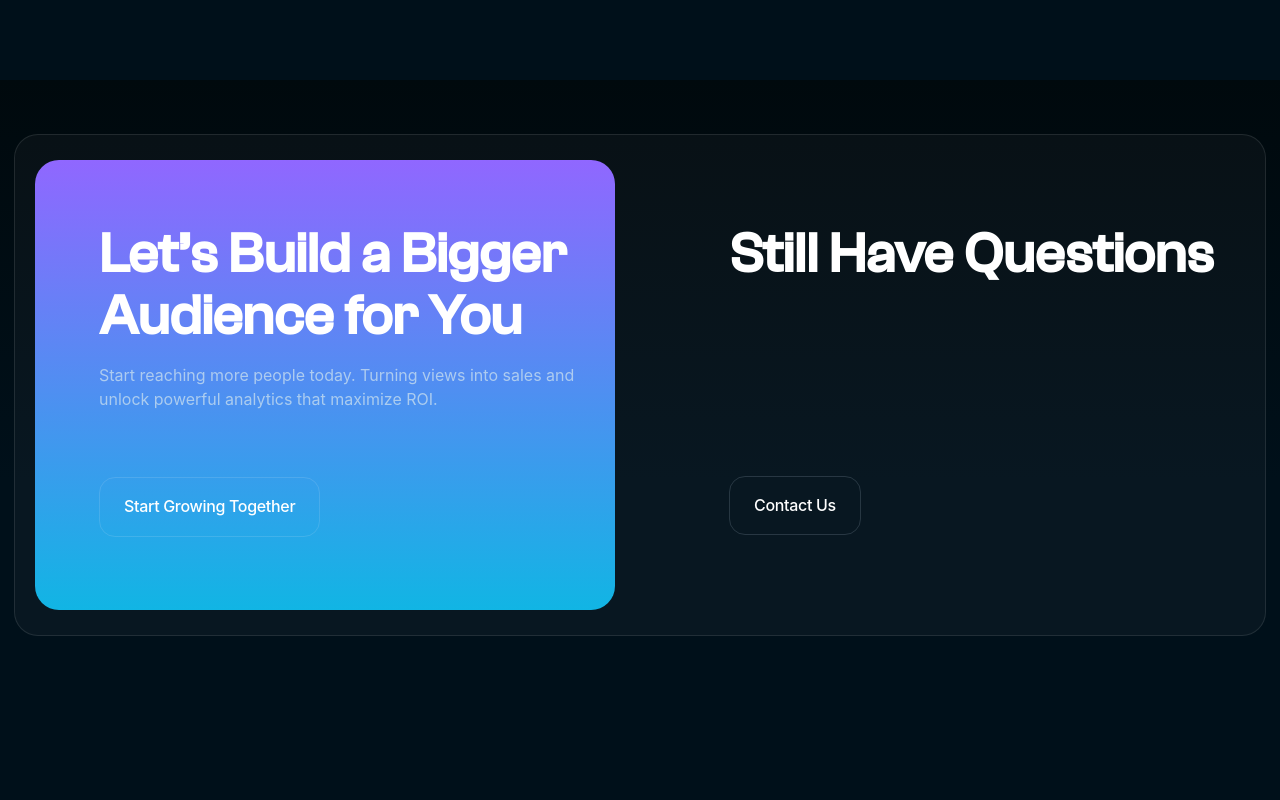
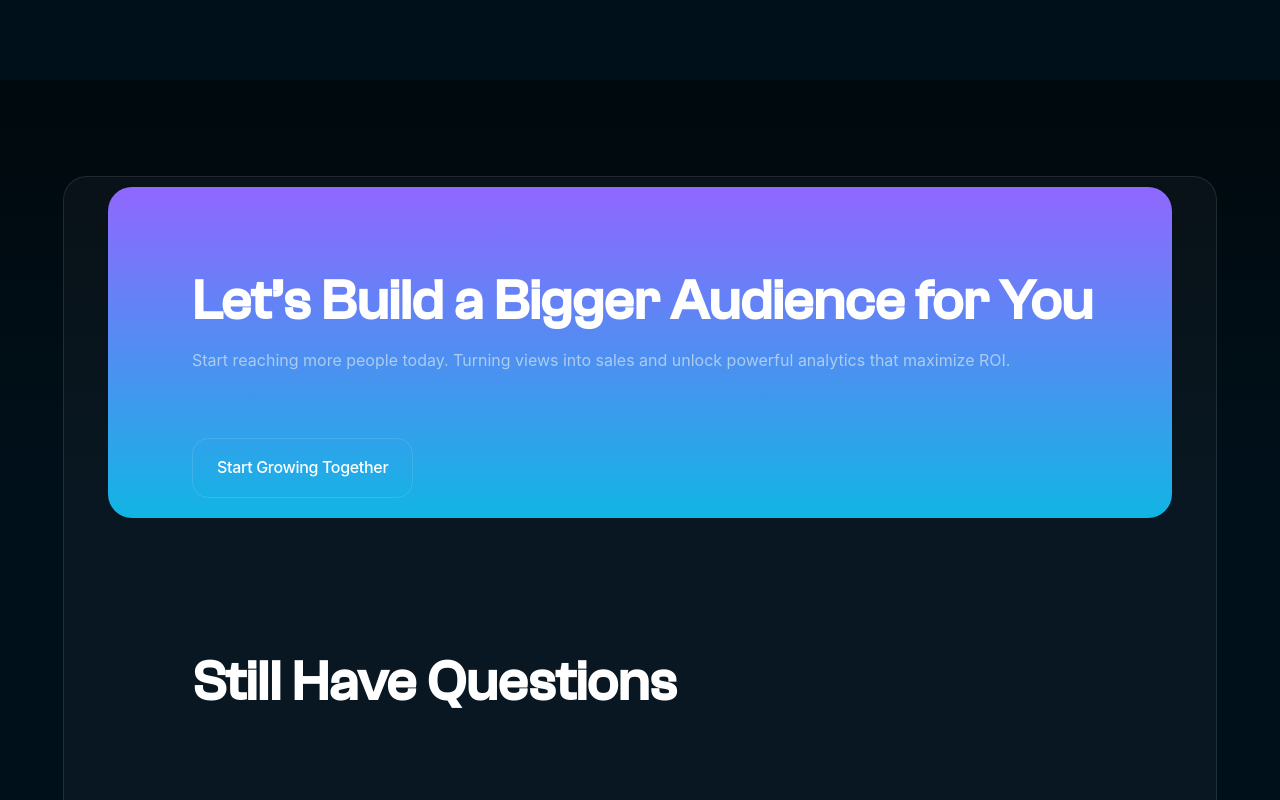
Before and after one commit to WillCBurroughs/sellrly, a React (Create React App) app: page / in a window 1280 px wide. Shown: the part 3920-4720 px from the top of the page. Built offline with nearby package versions, Linux system fonts and the light colour scheme; a web font is replaced by a local one.

Commit message:
adding new last div section

```diff
--- a/src/components/molecules/MobileBottomSection.js
+++ b/src/components/molecules/MobileBottomSection.js
@@ -24,10 +24,10 @@ export default function MobileBottomSection(props) {
         </div>
     </div>
         <div className='PreFooterDesktop' id = {props.prefooterid}>
-        <div className='PreFooterDesktopBackground'>
+        <div className='PreFooterDesktopBackground' id = {props.prefooterdesktop}>
 
               <div
-                className={`preFooterBigDivDesktop ${active === "top" ? "active" : "inactive"}`}
+                className={`preFooterBigDivDesktop ${active === "top" ? "active" : "inactive"} ${props.newclassbigdiv}`}
                 onMouseEnter={() => setActive("top")}
               >
                 <h2 className='bigdesktopheader'>
@@ -40,7 +40,7 @@ export default function MobileBottomSection(props) {
               </div>
 
               <div
-               className={`preFooterBigDivDesktop ${active === "bottom" ? "active" : "inactive"}`}
+               className={`preFooterBigDivDesktop ${active === "bottom" ? "active" : "inactive"} ${props.newclassbigdiv}`}
                onMouseEnter={() => setActive("bottom")} >
                 <h2 className='bigdesktopheader'>
                   Still Have Questions
--- a/src/components/templates/HomePageMobile.js
+++ b/src/components/templates/HomePageMobile.js
@@ -11,7 +11,7 @@ function HomePageMobile(props) {
         <HomeAboveFoldMobileMobile/>
         <VideoMobileHome/>
         <BenefitsMobile/>
-        <MobileBottomSection prefooterid = "holdingCorrect"/>
+        <MobileBottomSection prefooterid = "holdingCorrect" prefooterdesktop = "adjustMobile" newclassbigdiv = "newclassbigdiv" />
     </>
   );
 }
--- a/src/index.css
+++ b/src/index.css
@@ -773,6 +773,8 @@ p {
   justify-content: center;
 }
 
+
+
 .preFooterBigDivDesktop{
   width: calc(50vw - 60px);
   margin: 10px;
@@ -1441,5 +1443,17 @@ input:focus, textarea:focus {
 }
 
 #holdingCorrect {
-  top: calc(4000px - 15vh);
+  top: calc(4200px - 15vh);
 }
+
+#adjustMobile {
+  flex-direction: column;
+  height: auto;
+  width: 90vw;
+}
+
+.newclassbigdiv {
+  width: 80vw;
+  padding: 20px;
+  height: auto;
+}
```
